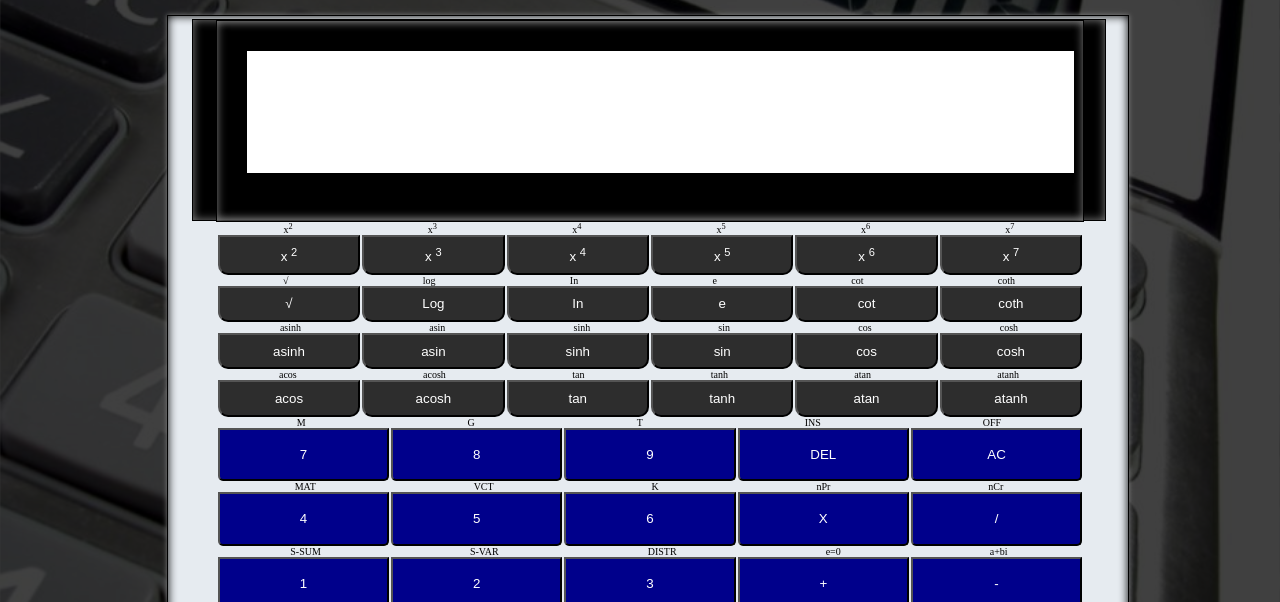
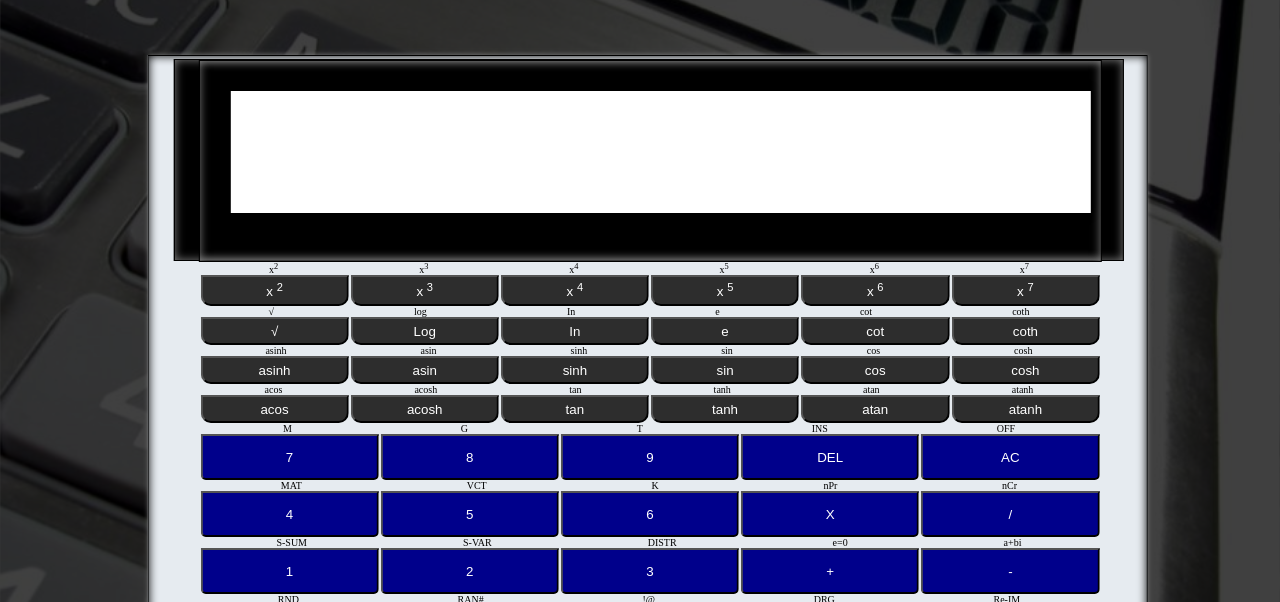
Before and after one commit to Veronica2100/helloCalculate.github.io, a plain HTML site: page scientific.html in a window 1280 px wide. Shown: the part 194-796 px from the top of the page. Drawn offline with Linux system fonts and the light colour scheme.

Commit message:
Update scientific.css

```diff
--- a/scientific.css
+++ b/scientific.css
@@ -27,10 +27,9 @@ h1 {
 }
 
 .main-box{
-    min-width: 45%;
-    max-width: 75%;
+    max-width: 78%;
     box-shadow: 0 0 5px grey,inset 0 0 10px black;
-    min-height: 110vh;
+    min-height: 100%;
     border: 1px solid black;
     display: flex;
     position: relative;
@@ -44,7 +43,7 @@ h1 {
 .main-box>.box-one{
     width: 95%;
     margin-left: 2.3%;
-    height: 90vh;
+    height: 90%;
     margin-top: 3px;
     border: 1px solid black;
 }
@@ -67,8 +66,8 @@ h1 {
 }
 .main-box>.box-one>.box-two>span>button{
     width: 20%;
-    min-height: 25%;
-    padding: 1% 2%;
+    min-height: 10%;
+    padding: 0.5% 2%;
     margin-left: 2px;
     background: #2d2d2d;
     color: white;
@@ -90,13 +89,13 @@ h1 {
 
 .main-box>.box-one>.box-three>span>button{
     width: 30%;
-    max-height: 30%;
+    max-height: 25%;
     margin-left: 2px;
     background: darkblue;
     color: white;
     border-bottom-left-radius: 5px;
     border-bottom-right-radius: 5px;
-    padding: 2% 1.5%;
+    padding: 1.5% 1.5%;
 }
 
 .main-box>.box-one>.box-three>span>small{
```
